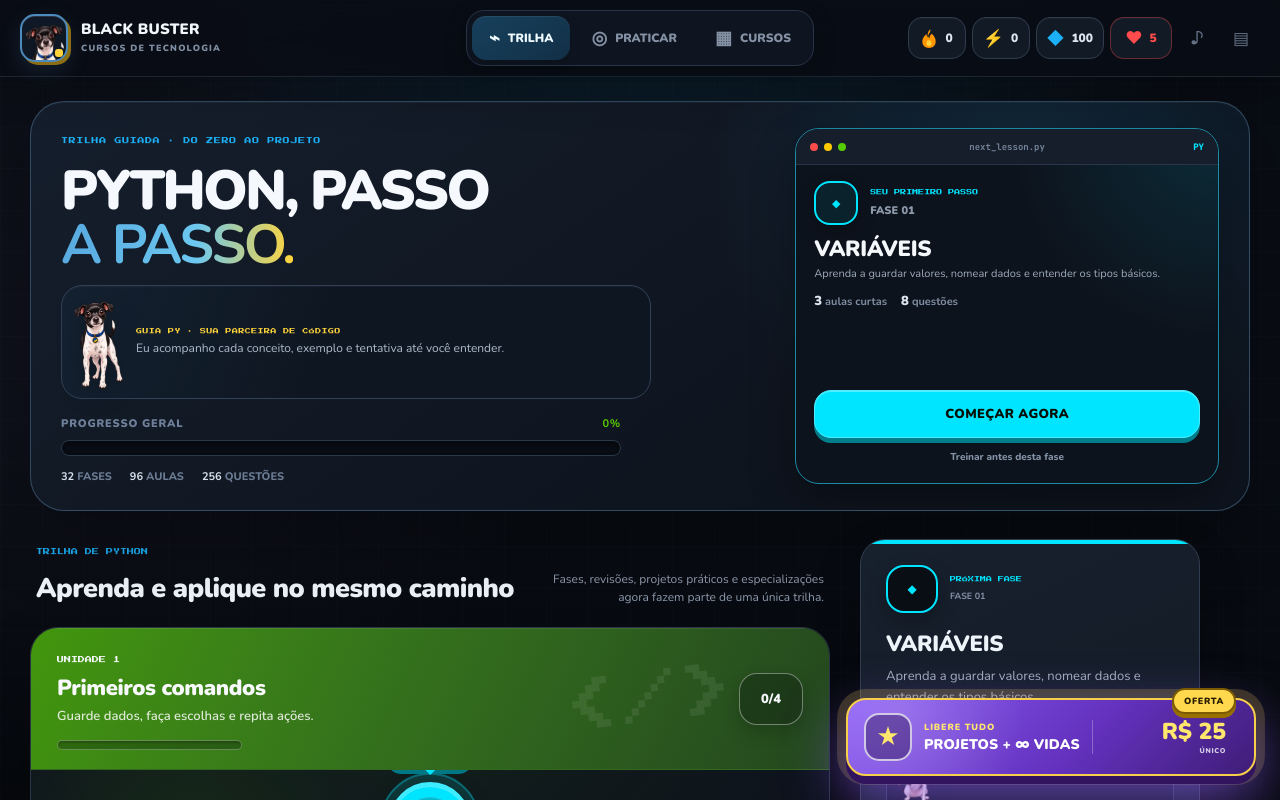
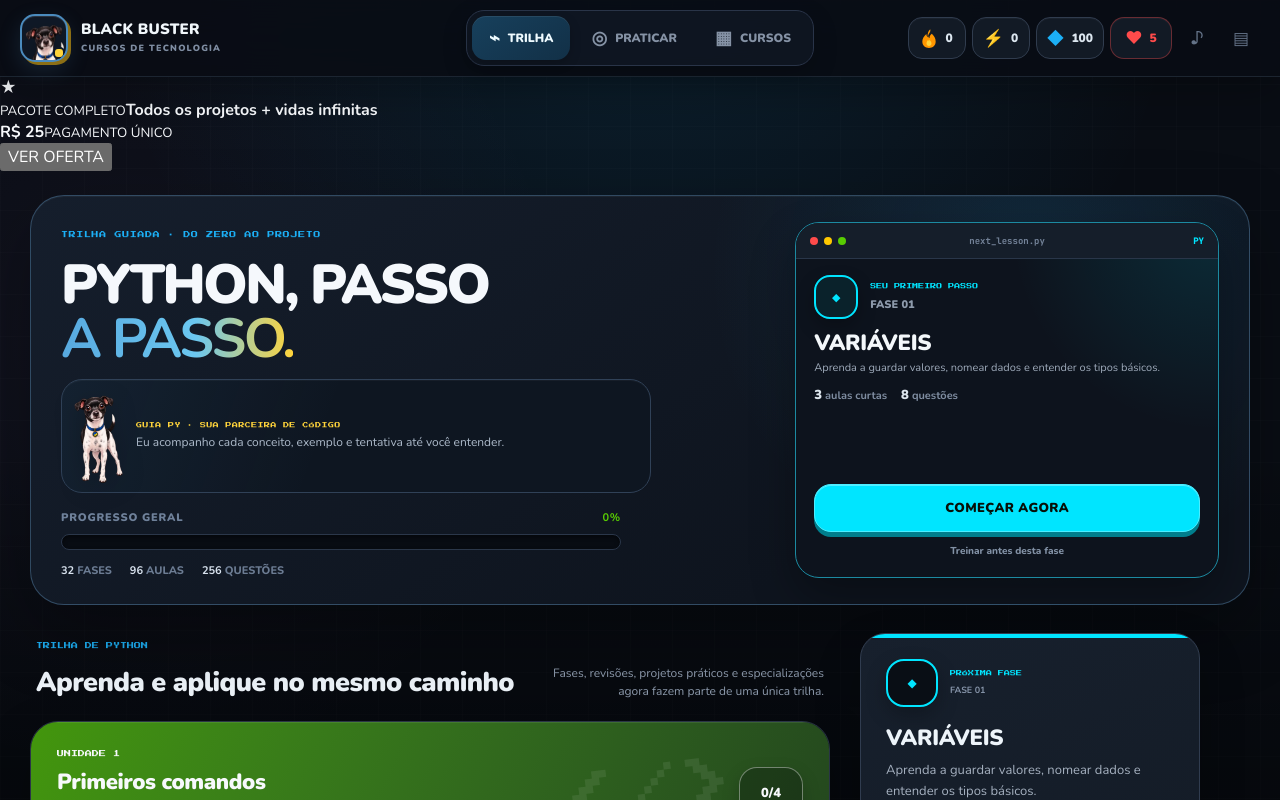
Before and after one commit to igoorhenrique15-dotcom/python-game-education, a React (Vite) app: page / in a window 1280 px wide. Shown: the top 800 px of the page. Built offline with nearby package versions, Linux system fonts and the light colour scheme.

Commit message:
Remove sobreposição da oferta premium

```diff
--- a/src/CompleteApp.jsx
+++ b/src/CompleteApp.jsx
@@ -420,17 +420,16 @@ function MobileNav({ active = 'map', onHome, onReview, onCourses, onHearts, hear
   );
 }
 
-function PremiumFloatingButton({ onPurchase }) {
-  return (
-    <button type="button" className="premium-floating-cta" onClick={onPurchase} aria-label="Comprar pacote completo por 25 reais">
-      <span className="premium-floating-badge">OFERTA</span>
-      <span className="premium-floating-icon">★</span>
-      <span className="premium-floating-copy">
-        <small>LIBERE TUDO</small>
-        <b>PROJETOS + ∞ VIDAS</b>
-      </span>
-      <strong>R$ 25<small>ÚNICO</small></strong>
-    </button>
+function PremiumOfferBar({ onPurchase }) {
+  return (
+    <section className="premium-offer-shell" aria-label="Oferta do pacote completo">
+      <div className="premium-offer-copy">
+        <span className="premium-offer-icon">★</span>
+        <div><small>PACOTE COMPLETO</small><b>Todos os projetos + vidas infinitas</b></div>
+      </div>
+      <div className="premium-offer-price"><strong>R$ 25</strong><small>PAGAMENTO ÚNICO</small></div>
+      <button type="button" className="premium-offer-button" onClick={onPurchase}>VER OFERTA</button>
+    </section>
   );
 }
 
@@ -1867,6 +1866,10 @@ export default function CompleteApp() {
           onToggleSound={() => updateSetting('sound')}
           onToggleScanlines={() => updateSetting('scanlines')}
         />
+      )}
+
+      {showMainNavigation && !(progress.entitlements?.allProjects && progress.entitlements?.infiniteHearts) && (
+        <PremiumOfferBar onPurchase={purchasePremiumBundle} />
       )}
 
       {screen === 'map' && (
@@ -1946,10 +1949,6 @@ export default function CompleteApp() {
         />
       )}
 
-      {showMainNavigation && !(progress.entitlements?.allProjects && progress.entitlements?.infiniteHearts) && (
-        <PremiumFloatingButton onPurchase={purchasePremiumBundle} />
-      )}
-
       {(screen === 'map' || screen === 'courses') && (
         <MobileNav active={screen} onHome={goMap} onReview={openPractice} onCourses={openCourses} onHearts={openHearts} hearts={progress.hearts} infiniteHearts={Boolean(progress.entitlements?.infiniteHearts)} />
       )}
```
